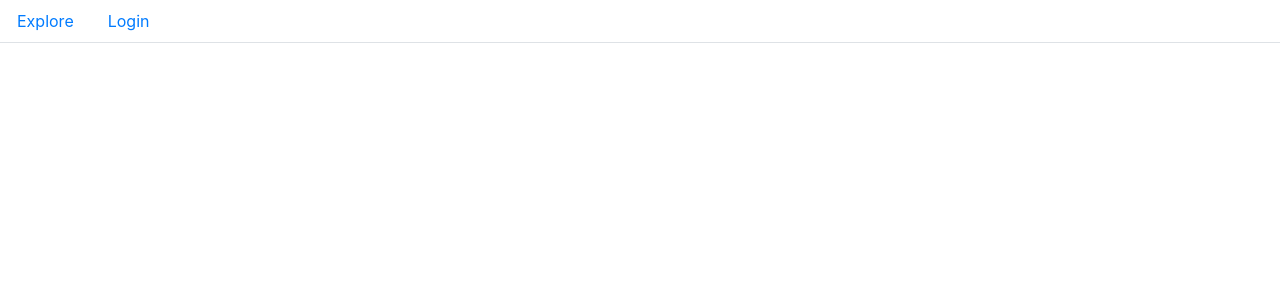
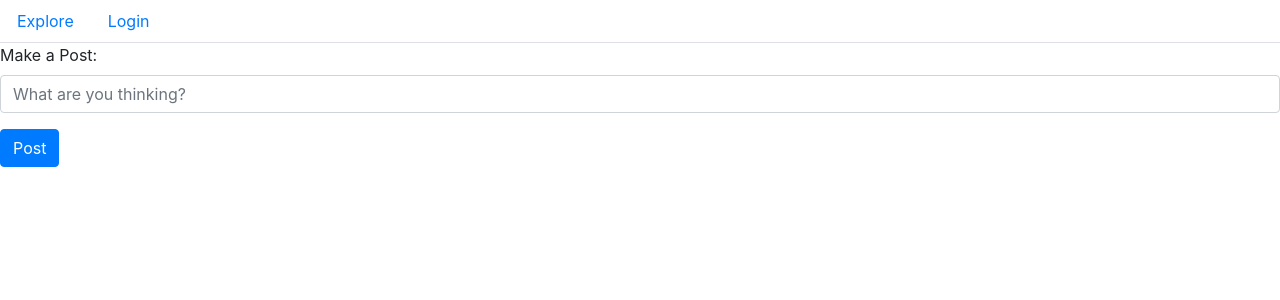
Before and after one commit to sophieKaelin/COMP3120_IndividualProject, a React (Create React App) app: page / in a window 1280 px wide. Shown: the top 300 px of the page. Built offline with nearby package versions, Linux system fonts and the light colour scheme; no server answers.

Commit message:
make posts and sort by date

```diff
--- a/src/PostComposer.js
+++ b/src/PostComposer.js
@@ -1,5 +1,52 @@
-const PostComposer = () => {
-    return []
+import axios from "axios"
+import React, { useState, useEffect } from "react"
+import Form from "react-bootstrap/Form"
+import Button from "react-bootstrap/Button"
+import dateformat from "dateformat"
+
+const postsURL = "http://localhost:3001/api/posts"
+
+//TODO: PASS USER INTO HERE.
+const PostComposer = ({ updateFunction, deleteFunction, user }) => {
+    const [newPost, setPost] = useState("") //TODO: REFACTOR, into one state variable
+
+    const handleSetPost = (event) => {
+        setPost(event.target.value)
+    }
+
+    const addToList = (event) => {
+        event.preventDefault()
+
+        const postObject = {
+            user: user.username,
+            timestamp: dateformat(Date.now(), "yyyy-mm-dd hh:mm:ss"),
+            content: newPost,
+            likes: [],
+        }
+        if (postObject.content !== "") {
+            axios.post(postsURL, postObject).then((response) => {
+                console.log(response)
+                //TODO: Force Rerender the app component ? State variable? Call the update function parameter?
+            })
+        }
+    }
+
+    return (
+        <Form onSubmit={addToList}>
+            <Form.Group>
+                <Form.Label>Make a Post: </Form.Label>
+                <Form.Control
+                    type="text"
+                    placeholder="What are you thinking?"
+                    value={newPost}
+                    onChange={handleSetPost}
+                />
+            </Form.Group>
+            <Button variant="primary" type="submit">
+                Post
+            </Button>
+        </Form>
+    )
 }
 
 export default PostComposer
```
Also changed, not shown: 1 other file (tests, documents, lock files or other folders).
